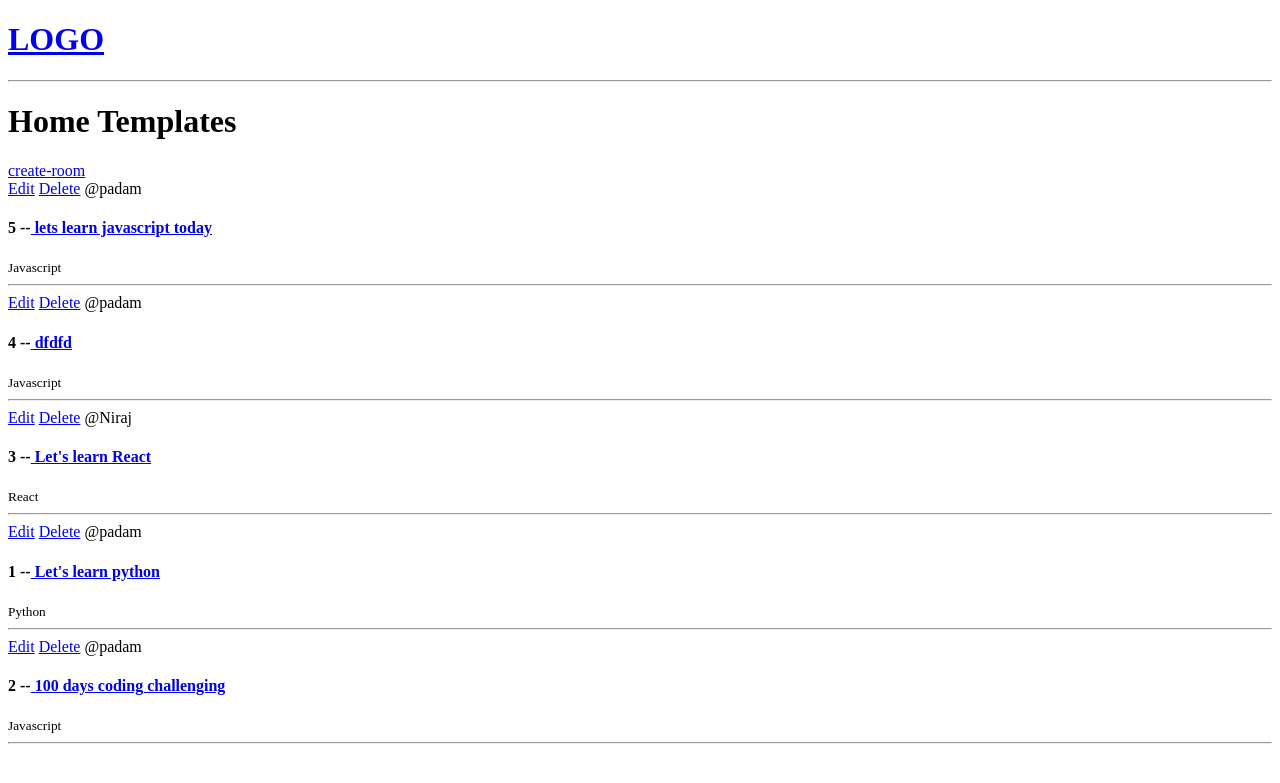
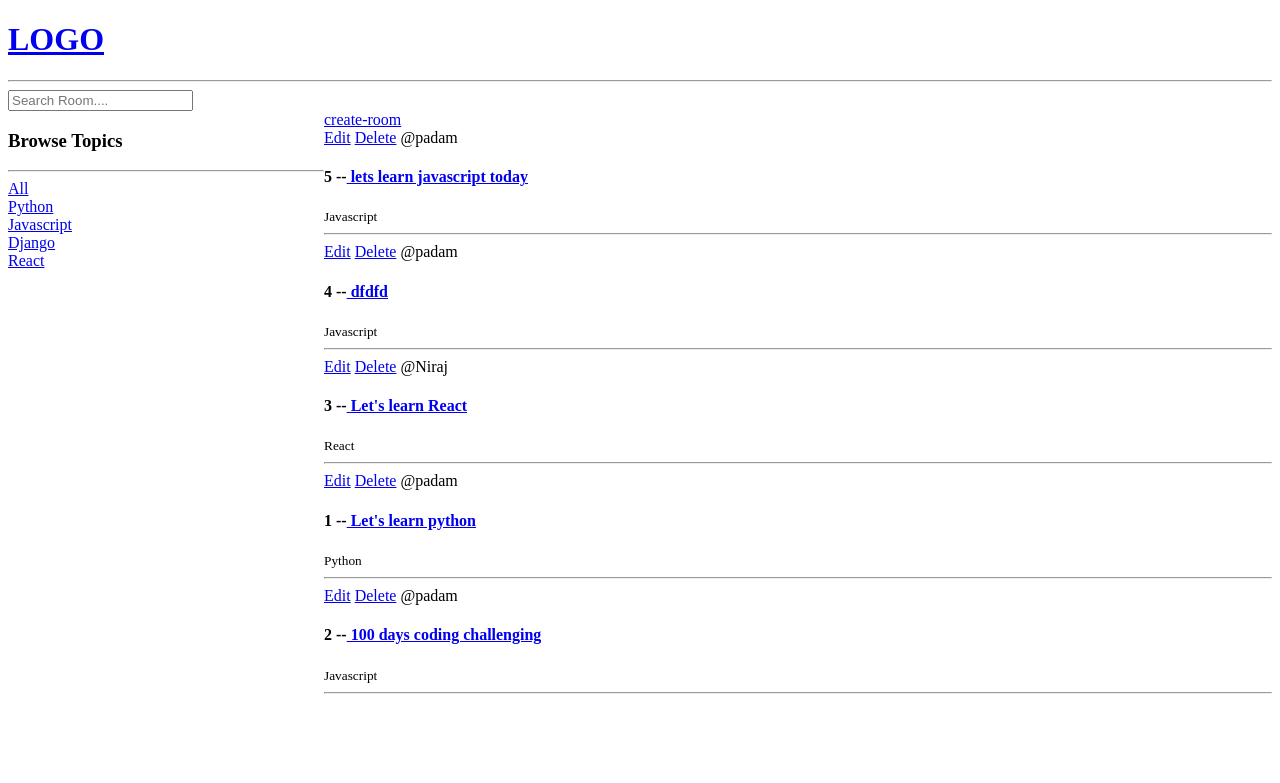
Before and after one commit to padamdamai/django-study-group, a Django app: page / in a window 1280 px wide. Shown: the top 783 px of the page. Run offline with Django 5.2, Linux system fonts and the light colour scheme; data comes from the database, SQL or seed files in the repository; both versions use the stored data as it was after the commit.

Commit message:
added search functionality

```diff
--- a/base/templates/base/home.html
+++ b/base/templates/base/home.html
@@ -1,9 +1,29 @@
 {% extends 'main.html' %}
 
 {% block content %}
-<h1>Home Templates</h1>
+<style>
+    .home-container{
+        display: grid;
+        grid-template-columns: 1fr 3fr;
+    }
+</style>
 
-<div>
+
+
+<div class="home-container">
+    <div>
+        <h3>Browse Topics</h3>
+        <hr>
+        <div>
+            <a href="{% url 'home' %}">All</a>
+        </div>
+        {% for topics in topic %}
+        <div>
+            <a href="{% url 'home' %}?q={{topics.name}}">{{topics.name}}</a>
+        </div>
+        {% endfor %}
+    </div>
+ <div>
     <a href="{% url 'create-room' %}">create-room</a>
     <div>
         {% for i in rooms %}
@@ -17,6 +37,7 @@
             </div>
         {% endfor %}
     </div>
+ </div>
 </div>
 
 {% endblock content %}
--- a/base/views.py
+++ b/base/views.py
@@ -1,6 +1,5 @@
 from django.shortcuts import render,redirect
-from django.http import HttpResponse
-from .models import Room
+from .models import Room,Topic
 from .forms import RoomForm
 
 
@@ -11,9 +10,12 @@ from .forms import RoomForm
 # ]
 
 def home(request):
-    rooms = Room.objects.all()
+    q =request.GET.get('q') if request.GET.get('q') != None else ''
+    rooms = Room.objects.filter(topic__name__icontains = q)
+    topics =Topic.objects.all()
     context = {
         'rooms':rooms,
+        'topic':topics
                }
     return render(request,'base/home.html',context)
 
--- a/templates/navbar.html
+++ b/templates/navbar.html
@@ -2,3 +2,7 @@
     <h1>LOGO</h1>
 </a>
 <hr>
+
+<form action="{% url 'home' %}" method="GET">
+    <input type="text" name="q" placeholder="Search Room...."/>
+</form>
```
Also changed, not shown: db.sqlite3.
